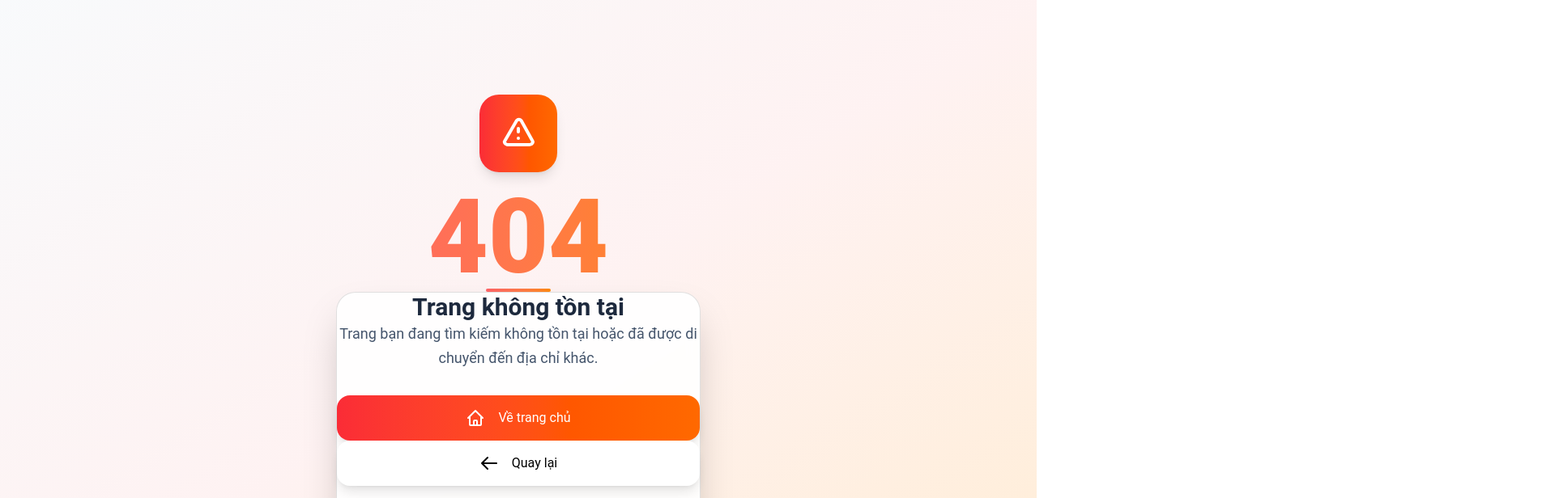
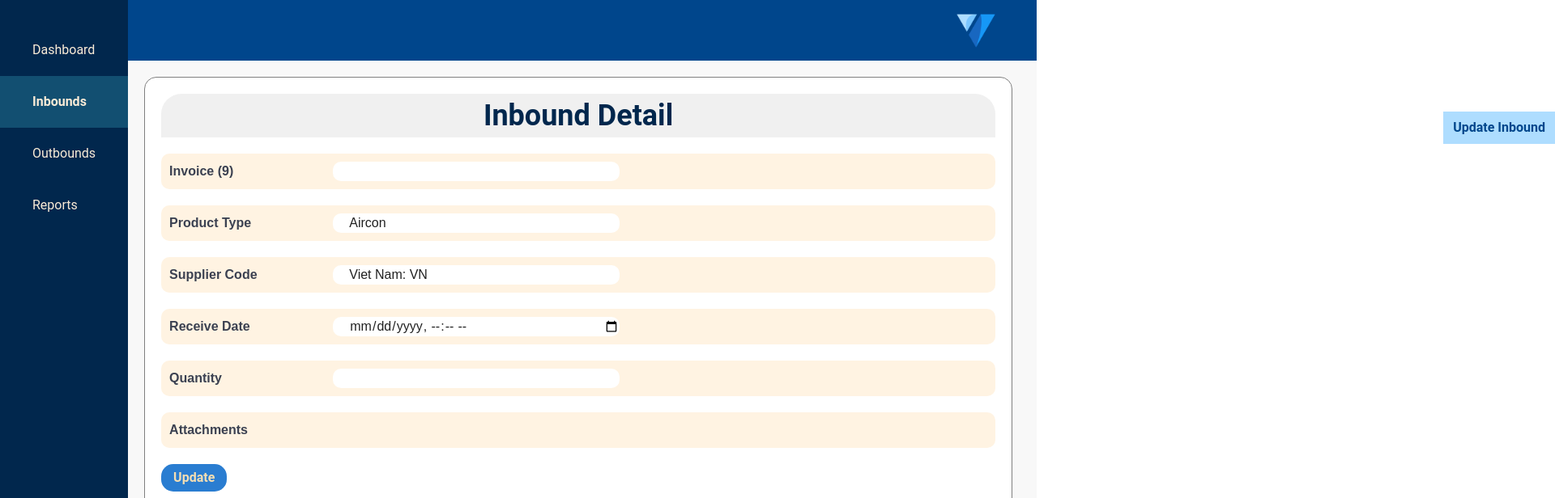
Before and after one commit to little-tonii/warehouse-training-fe, a Vue app: page /inbounds-list/1 in a window 1280 px wide. Before the commit this address had no page. Shown: the top 616 px of the page at 81% size, 1920 px wide, since content can reach past the window. Built offline with nearby package versions, Linux system fonts and the light colour scheme; sample sign-in values are in the browser's storage; a small style sheet from the web is missing.

Commit message:
wip: update inbound detail

```diff
--- a/src/components/Sidebar.vue
+++ b/src/components/Sidebar.vue
@@ -1,10 +1,14 @@
 <script setup>
 import { ref } from 'vue';
+import { useRouter } from 'vue-router';
 import { useRoute } from 'vue-router';
-
+const router = useRouter();
 const route = useRoute();
-const activeItem = ref('dashboard');
 const isActive = path => route.path.startsWith(path);
+const goToInboundList = () => {
+    router.push('/inbounds-list');
+};
+const showDropdown = ref(true);
 </script>
 <template>
     <aside class="sidebar">
@@ -12,8 +16,17 @@ const isActive = path => route.path.startsWith(path);
             <li :class="['menu-item', isActive('/dashboard') && 'active']">
                 <router-link to="/dashboard">Dashboard</router-link>
             </li>
-            <li :class="['menu-item', isActive('/inbound') && 'active']">
+            <li
+                :class="['menu-item', isActive('/inbound') && 'active']"
+                @mouseenter="showDropdown = true"
+                @mouseleave="showDropdown = false"
+            >
                 <router-link to="/inbound">Inbounds</router-link>
+                <div class="dropdown" v-if="showDropdown">
+                    <ul>
+                        <li @click="goToInboundList">Update Inbound</li>
+                    </ul>
+                </div>
             </li>
             <li :class="['menu-item', isActive('outbound') && 'active']">
                 <router-link to="#">Outbounds</router-link>
@@ -36,6 +49,7 @@ const isActive = path => route.path.startsWith(path);
     font-weight: bold;
     color: antiquewhite;
     background-color: #124f71;
+    position: relative;
 }
 .menu-item.active {
     background-color: #124f71;
@@ -44,4 +58,17 @@ const isActive = path => route.path.startsWith(path);
 .menu {
     height: 100vh;
 }
+
+.dropdown {
+    position: absolute;
+    right: -50%;
+    background: #0d355c;
+    color: #00468c;
+    z-index: 1;
+    background-color: #aeddff;
+}
+.dropdown li {
+    padding: 8px 12px;
+    cursor: pointer;
+}
 </style>
--- /dev/null
+++ b/src/modules/inbound/components/InboundDetail.vue
@@ -0,0 +1,95 @@
+<script setup></script>
+<template>
+    <form class="inbound-form">
+        <div class="inbound-form__field">
+            <label class="inbound-form__label">Invoice (9)</label>
+            <input class="inbound-form__input" maxlength="9" pattern="\d{9}" />
+        </div>
+
+        <div class="inbound-form__field">
+            <label class="inbound-form__label">Product Type</label>
+            <select class="inbound-form__input" required>
+                <option value="Aircon">Aircon</option>
+                <option value="Spare_part">Spare part</option>
+            </select>
+        </div>
+
+        <div class="inbound-form__field">
+            <label class="inbound-form__label">Supplier Code</label>
+            <select class="inbound-form__input" required>
+                <option value="VN">Viet Nam: VN</option>
+                <option value="TH">Thái Lan: TH</option>
+                <option value="MY">Malaysia: MY</option>
+                <option value="ID">Indonesia: ID</option>
+                <option value="SG">Singapore: SG</option>
+                <option value="PH">Philippines: PH</option>
+                <option value="LA">Lào: LA</option>
+                <option value="MM">Myanmar: MM</option>
+                <option value="TL">Đông Timor: TL</option>
+            </select>
+        </div>
+
+        <div class="inbound-form__field">
+            <label class="inbound-form__label">Receive Date</label>
+            <input class="inbound-form__input" type="datetime-local" />
+        </div>
+
+        <div class="inbound-form__field">
+            <label class="inbound-form__label">Quantity</label>
+            <input class="inbound-form__input" type="number" />
+        </div>
+
+        <div class="inbound-form__field">
+            <label class="inbound-form__label">Attachments</label>
+
+            <ul>
+                <li
+                    v-for="(file, index) in files"
+                    :key="index"
+                    class="file-item"
+                >
+                    <span>{{ file.name }}</span>
+                    <label class="edit-btn">
+                        Sửa
+                        <input type="file" class="hidden-input" />
+                    </label>
+                </li>
+            </ul>
+        </div>
+        <button class="inbound-form__submit" type="submit">Update</button>
+    </form>
+</template>
+<style lang="css" scoped>
+.inbound-form {
+    width: 100%;
+}
+.inbound-form__field {
+    margin: 20px 0px;
+    border-radius: 10px;
+    padding: 10px;
+    display: flex;
+    background-color: rgba(255, 226, 187, 0.421);
+}
+.inbound-form__label {
+    display: block;
+    color: #3b4151;
+    font-family: sans-serif;
+    font-size: 16px;
+    font-weight: bold;
+    width: 20%;
+}
+.inbound-form__input {
+    width: 35%;
+    background-color: #ffffff;
+    border-radius: 10px;
+    font-family: sans-serif;
+    padding-left: 2%;
+}
+.inbound-form__submit {
+    background-color: #2a7dd1;
+    color: wheat;
+    padding: 5px 15px;
+    border-radius: 15px;
+    font-weight: bold;
+}
+</style>
--- /dev/null
+++ b/src/modules/inbound/components/InboundList.vue
@@ -0,0 +1,74 @@
+<script setup>
+import { ref, onMounted } from 'vue';
+import { useRouter } from 'vue-router';
+import axios from '@/plugins/axios';
+
+const inbounds = ref([]);
+const router = useRouter();
+
+const fetchInbounds = async () => {
+    try {
+        const response = await axios.get('/inbound', {
+            params: {
+                page: 1,
+                limit: 20,
+                direction: 'asc',
+            },
+        });
+        inbounds.value = response.data.inbounds;
+    } catch (error) {
+        console.error('Error load inbounds:', error);
+    }
+};
+
+const goToDetail = id => {
+    router.push(`/inbounds-list/${id}`);
+};
+
+onMounted(fetchInbounds);
+</script>
+
+<template>
+    <div
+        v-for="item in inbounds"
+        :key="item.id"
+        class="inbound-item"
+        @click="goToDetail(item.id)"
+    >
+        <h3>Invoice: {{ item.invoice }}</h3>
+        <p>Loại sản phẩm: {{ item.product_type }}</p>
+        <p>Nhà cung cấp: {{ item.supplier_cd }}</p>
+        <p>Số lượng: {{ item.quantity }}</p>
+        <p>
+            Ngày nhận:
+            {{ new Date(item.receive_date).toLocaleDateString() }}
+        </p>
+        <p>Người tạo: {{ item.creator.full_name }}</p>
+    </div>
+</template>
+
+<style scoped>
+.inbound-list {
+    padding: 24px;
+    max-width: 800px;
+    margin: auto;
+}
+
+.inbound-item {
+    border: 1px solid #ccc;
+    border-radius: 8px;
+    padding: 16px;
+    margin-top: 16px;
+    cursor: pointer;
+    background: white;
+    transition: box-shadow 0.2s ease;
+}
+.inbound-item:hover {
+    box-shadow: 0 2px 10px rgba(0, 0, 0, 0.1);
+}
+h3 {
+    margin-top: 0;
+    color: #01274d;
+    font-weight: bold;
+}
+</style>
--- /dev/null
+++ b/src/modules/inbound/views/InboundDetailView.vue
@@ -0,0 +1,44 @@
+<script setup>
+import Sidebar from '@/components/Sidebar.vue';
+import MainContent from '@/components/MainContent.vue';
+import InboundDetail from '../components/InboundDetail.vue';
+</script>
+<template>
+    <div class="layout">
+        <div class="side-bar">
+            <Sidebar />
+        </div>
+        <MainContent>
+            <div class="inbound-form-wrapper">
+                <label class="label-form">Inbound Detail</label>
+                <InboundDetail />
+            </div>
+        </MainContent>
+    </div>
+</template>
+<style lang="css" scoped>
+.layout {
+    display: flex;
+    flex-direction: row;
+    height: 100vh;
+    width: 100vw;
+    background-color: #f8f8f8;
+}
+.side-bar {
+    background-color: #01274d;
+    padding: 30px 0px;
+}
+.inbound-form-wrapper {
+    padding: 15px;
+}
+.label-form {
+    text-align: center;
+    display: block;
+    font-size: 36px;
+    font-weight: bolder;
+    color: #01274d;
+    background-color: #f0f0f0;
+    border-top-left-radius: 25px;
+    border-top-right-radius: 25px;
+}
+</style>
--- /dev/null
+++ b/src/modules/inbound/views/InboundListView.vue
@@ -0,0 +1,44 @@
+<script setup>
+import Sidebar from '@/components/Sidebar.vue';
+import MainContent from '@/components/MainContent.vue';
+import InboundList from '../components/InboundList.vue';
+</script>
+<template>
+    <div class="layout">
+        <div class="side-bar">
+            <Sidebar />
+        </div>
+        <MainContent>
+            <div class="inbound-form-wrapper">
+                <label class="label-form">Inbound List</label>
+                <InboundList />
+            </div>
+        </MainContent>
+    </div>
+</template>
+<style lang="css" scoped>
+.layout {
+    display: flex;
+    flex-direction: row;
+    height: 100vh;
+    width: 100vw;
+    background-color: #f8f8f8;
+}
+.side-bar {
+    background-color: #01274d;
+    padding: 30px 0px;
+}
+.inbound-form-wrapper {
+    padding: 15px;
+}
+.label-form {
+    text-align: center;
+    display: block;
+    font-size: 36px;
+    font-weight: bolder;
+    color: #01274d;
+    background-color: #f0f0f0;
+    border-top-left-radius: 25px;
+    border-top-right-radius: 25px;
+}
+</style>
--- a/src/plugins/router.ts
+++ b/src/plugins/router.ts
@@ -30,6 +30,17 @@ const routes: RouteRecordRaw[] = [
         name: 'EditProfile',
         component: () => import('../modules/profile/EditProfileView.vue'),
     },
+    {
+        path: '/inbounds-list',
+        name: 'Inbounds',
+        component: () => import('../modules/inbound/views/InboundListView.vue'),
+    },
+    {
+        path: '/inbounds-list/:id',
+        name: 'InboundDetail',
+        component: () =>
+            import('../modules/inbound/views/InboundDetailView.vue'),
+    },
 ];
 
 const router = createRouter({
```
